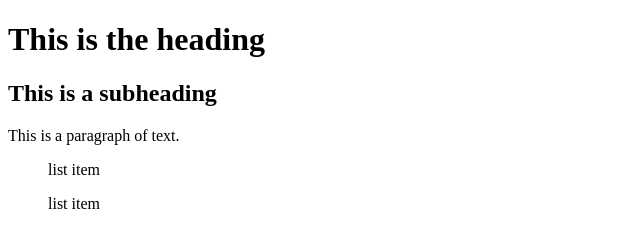
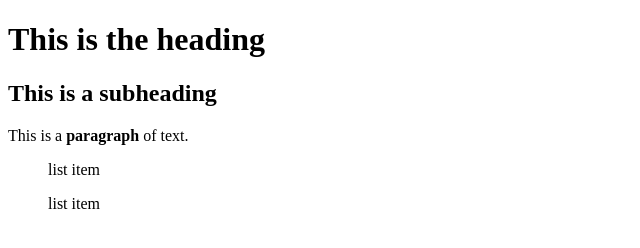
Before and after one commit to PCD425/Coding24-jd4118, a plain HTML site: page practice1.html in a window 1280 px wide. Shown: the full height of the page, 0-640 px from the left. Drawn offline with Linux system fonts and the light colour scheme.

Commit message:
Update practice1.html

```diff
--- a/practice1.html
+++ b/practice1.html
@@ -9,7 +9,7 @@
     <h1>This is the heading</h1>
     <h2>This is a subheading</h2>
 
-    <p>This is a paragraph of text.</p>
+    <p>This is a <strong>paragraph</strong> of text.</p>
 
     <ul>list item</ul>
     <ul>list item</ul>
```
